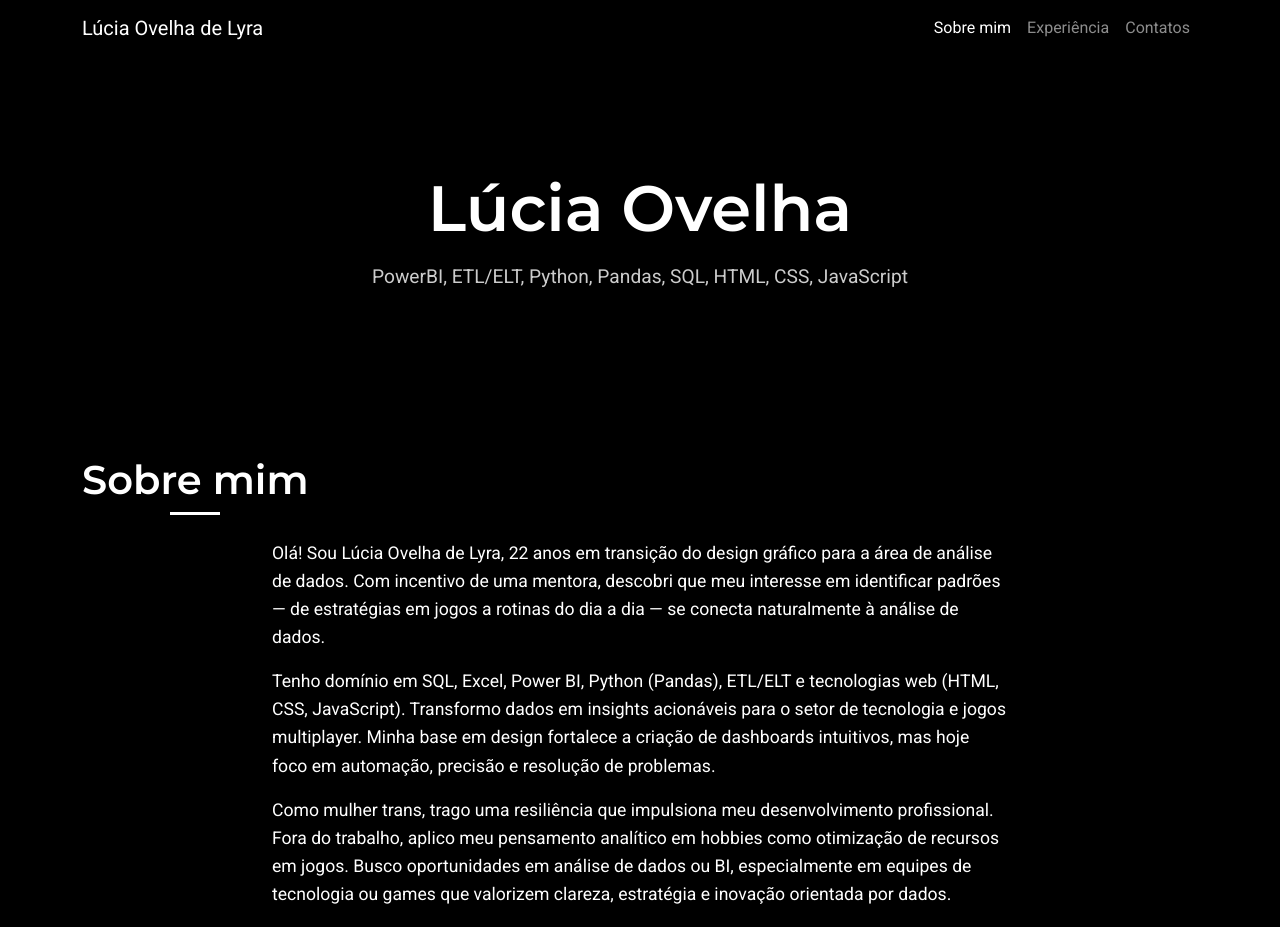
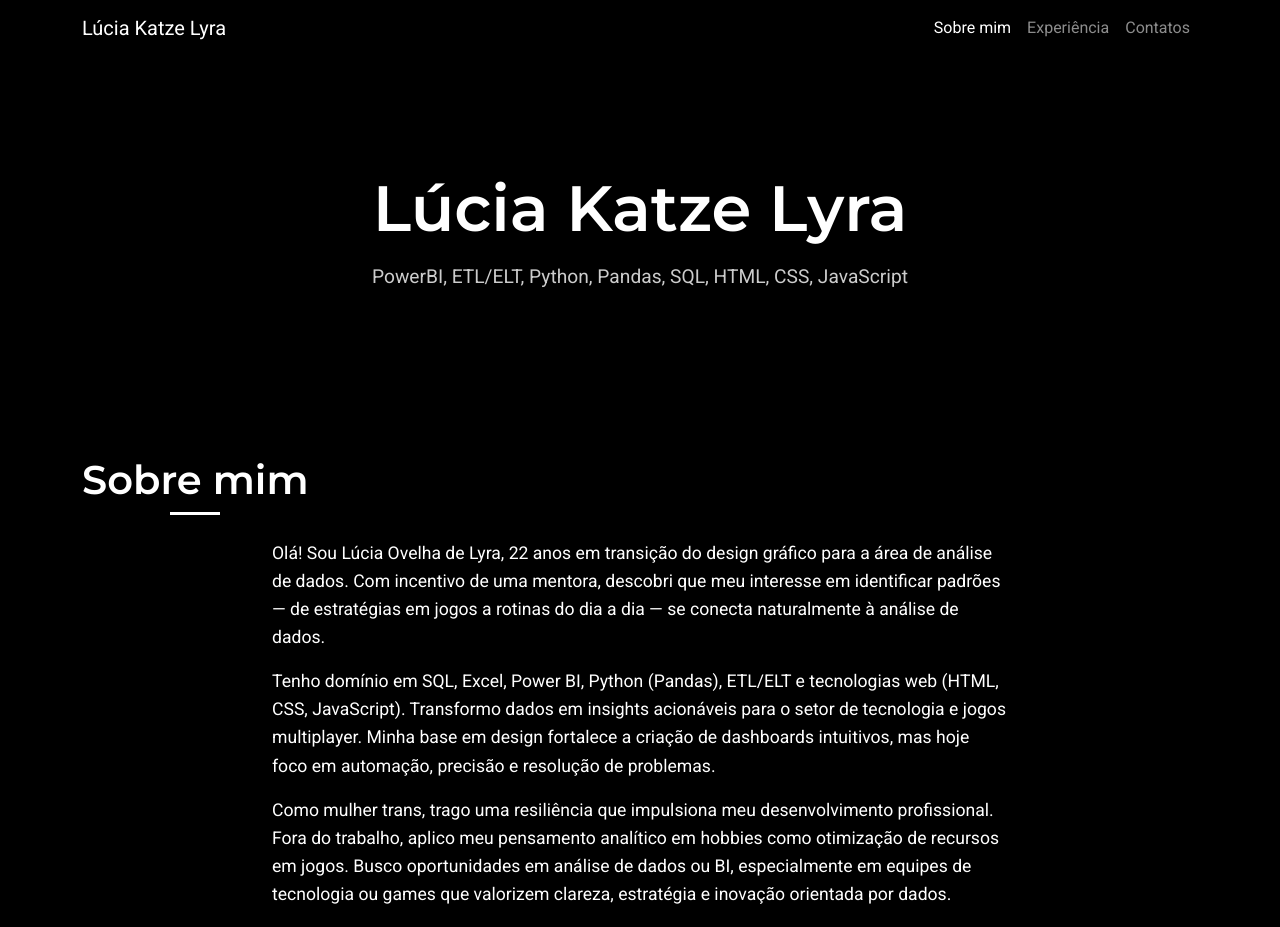
Before and after one commit to LuciaOvelhaDeLyra/LuciaOvelhaDeLyra.github.io, a plain HTML site: page index.html in a window 1280 px wide. Shown: the top 927 px of the page. Drawn offline with nearby package versions, Linux system fonts and the light colour scheme.

Commit message:
alteração do nome da página

```diff
--- a/index.html
+++ b/index.html
@@ -16,7 +16,7 @@
     <!-- Navigation -->
     <nav class="navbar navbar-expand-lg navbar-dark bg-black fixed-top shadow-sm">
         <div class="container">
-            <a class="navbar-brand" href="#">Lúcia Ovelha de Lyra</a>
+            <a class="navbar-brand" href="#">Lúcia Katze Lyra</a>
             <button class="navbar-toggler" type="button" data-bs-toggle="collapse" data-bs-target="#navbarNav"
                 aria-controls="navbarNav" aria-expanded="false" aria-label="Toggle navigation">
                 <span class="navbar-toggler-icon"></span>
@@ -40,7 +40,7 @@
     <!-- Header Section -->
     <header class="header-section d-flex align-items-center justify-content-center text-center">
         <div class="container">
-            <h1 class="display-4">Lúcia Ovelha</h1>
+            <h1 class="display-4">Lúcia Katze Lyra</h1>
             <p class="skills">PowerBI, ETL/ELT, Python, Pandas, SQL, HTML, CSS, JavaScript</p>
         </div>
     </header>
```
